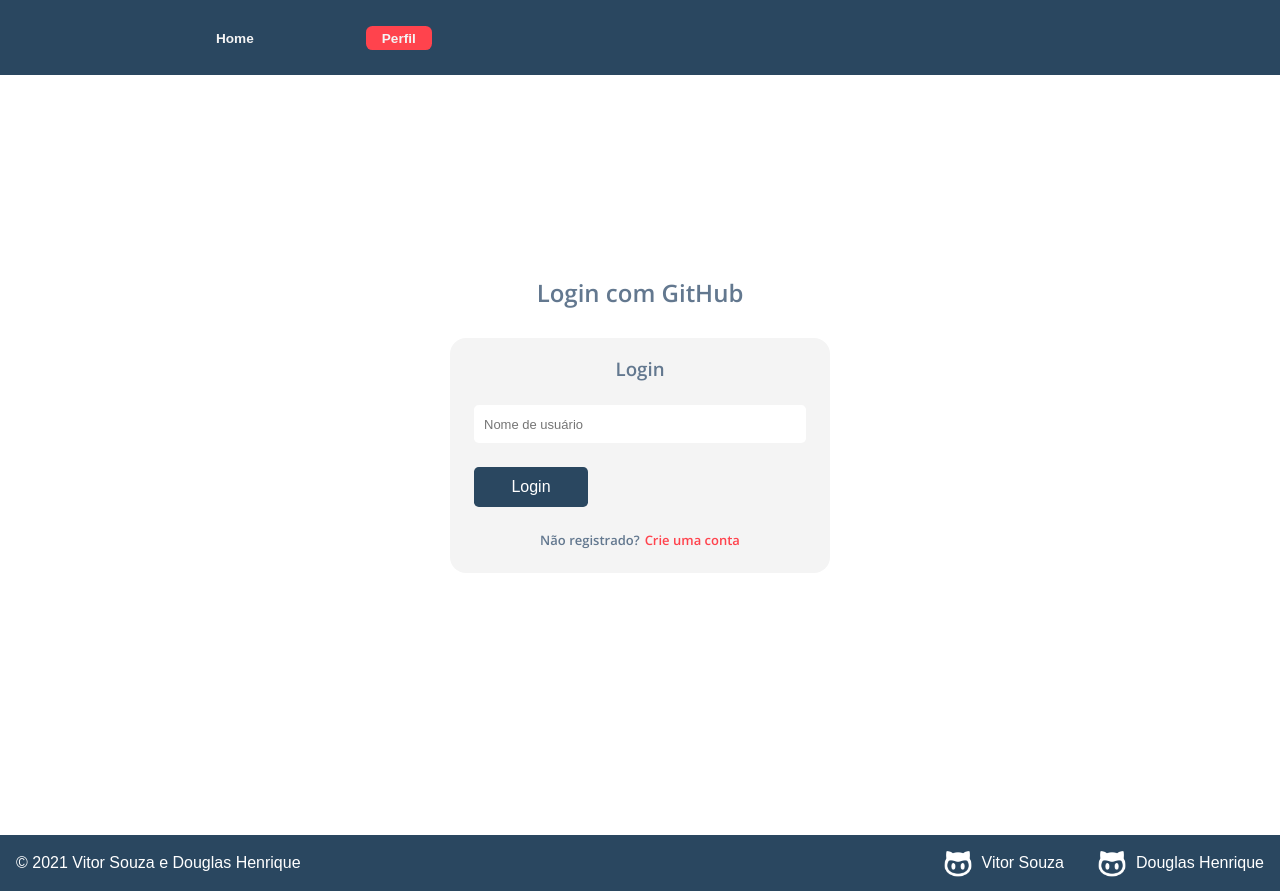
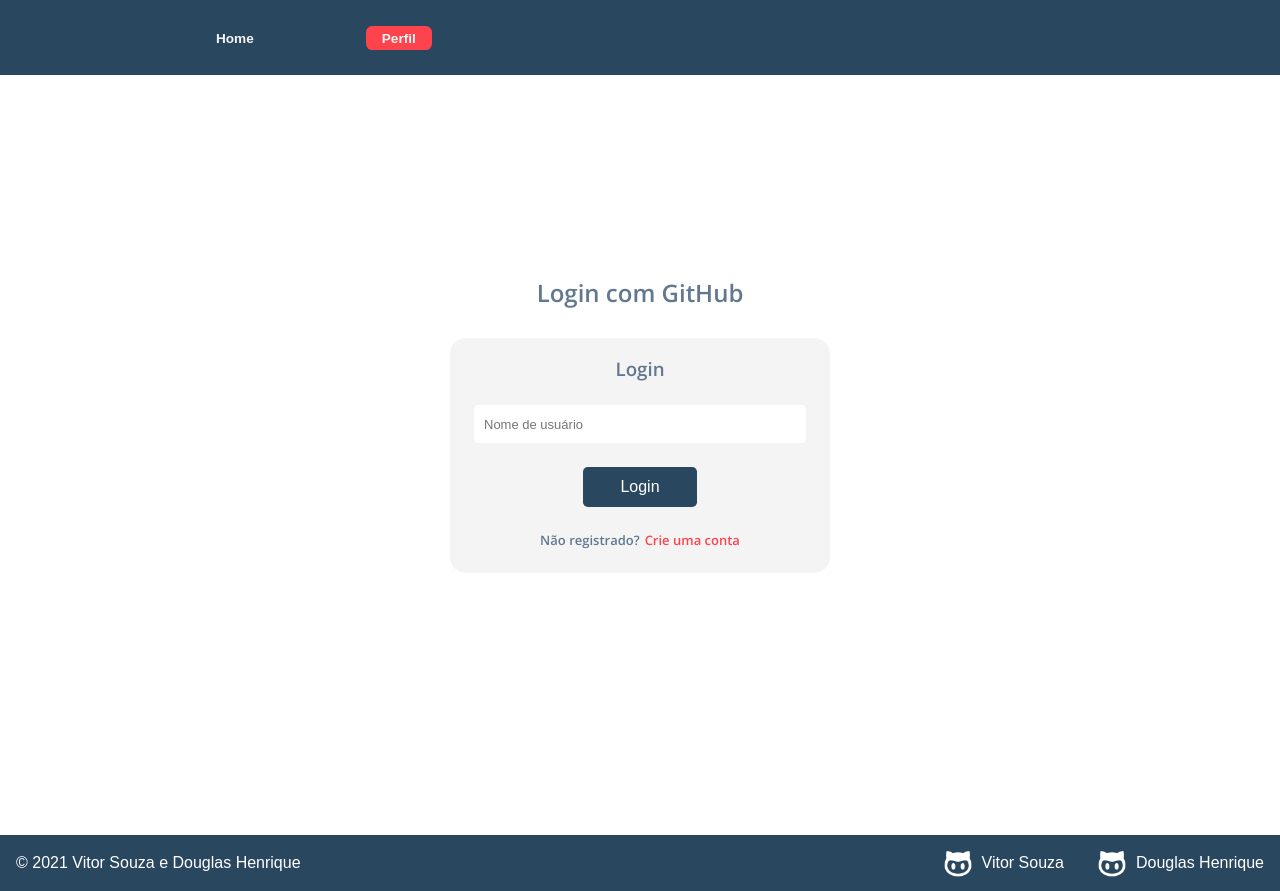
Before and after one commit to VD-Team/anime-list, an Angular app: page /perfil in a window 1280 px wide. Built offline with nearby package versions, Linux system fonts and the light colour scheme.

Commit message:
feat: botão de login ajustado

```diff
--- a/src/app/anime-form/anime-form.component.html
+++ b/src/app/anime-form/anime-form.component.html
@@ -9,7 +9,6 @@
     <div class="anime-form__status">
       <label for="status" id="status">Status</label><br>
         <select name="status" [(ngModel)]="status">
-          <option [ngValue]="null" disabled></option>
           <option *ngFor="let status of defaultStatus" [ngValue]="status">
             {{ status }}
           </option>
--- a/src/app/anime-form/anime-form.component.ts
+++ b/src/app/anime-form/anime-form.component.ts
@@ -15,7 +15,7 @@
   anime: AnimeDetail | undefined
 
   defaultStatus = ['Assistido', 'Acompanhando', 'Quero assistir']
-  status: string | null = null
+  status: string = 'Quero assistir'
   nota: number = 0
   startDate: Date = new Date()
   endDate: Date = new Date()
@@ -117,7 +117,7 @@
 export class Favorito {
 
   anime: AnimeDetail
-  status: string | null
+  status: string
   nota: number
   startDate: Date
   endDate: Date
--- a/src/app/components/pages/page-perfil/page-perfil.component.css
+++ b/src/app/components/pages/page-perfil/page-perfil.component.css
@@ -150,7 +150,6 @@
   display: flex;
   align-items: center;
   justify-content: center;
-  margin-left: 1.5rem;
   color: white;
   outline: none;
   border: none;
@@ -159,6 +158,7 @@
   height: 2.5rem;
   width: 30%;
   font-size: medium;
+  align-self: center;
 }
 
 .forms button:enabled {
```
